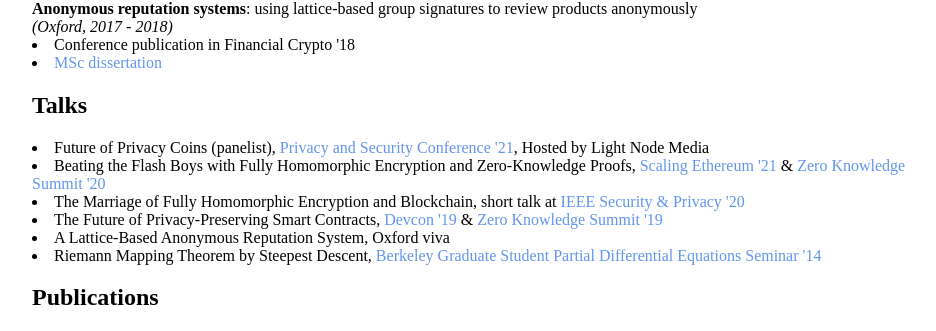
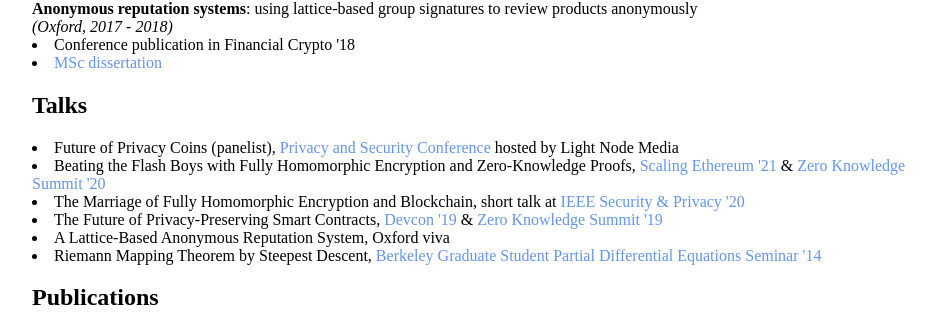
Before and after one commit to ravital/ravital.github.io, a Jekyll site: the page built from about/index.html, in a window 1280 px wide. Shown: the part 423-754 px from the top of the page, without its empty margins (160-1096 px from the left). Built offline with Jekyll 4.4.1, drawn with Linux system fonts in a browser that asks for light colours.

Commit message:
Update index.html

```diff
--- a/about/index.html
+++ b/about/index.html
@@ -21,7 +21,7 @@
 
 
 			<h2>Talks</h2>
-			<li>Future of Privacy Coins (panelist), <a href="https://www.lightnodemedia.com/event/privacy-security-conference-tuesday-august-24/">Privacy and Security Conference '21</a>, Hosted by Light Node Media</li>
+			<li>Future of Privacy Coins (panelist), <a href="https://www.lightnodemedia.com/event/privacy-security-conference-tuesday-august-24/">Privacy and Security Conference</a> hosted by Light Node Media</li>
 			<li>Beating the Flash Boys with Fully Homomorphic Encryption and Zero-Knowledge Proofs, <a href="https://scaling.ethglobal.co">Scaling Ethereum '21</a> & <a href="https://www.zksummit.com/">Zero Knowledge Summit '20</a></li>
 			<li>The Marriage of Fully Homomorphic Encryption and Blockchain, short talk at <a href="https://www.ieee-security.org/TC/SP2020/program-shorttalks.html">IEEE Security & Privacy '20</a></li>
 			<li>The Future of Privacy-Preserving Smart Contracts,  <a href="https://archive.devcon.org/">Devcon '19</a> & <a href="https://www.zeroknowledge.fm/summit">Zero Knowledge Summit '19</a></li>
```
